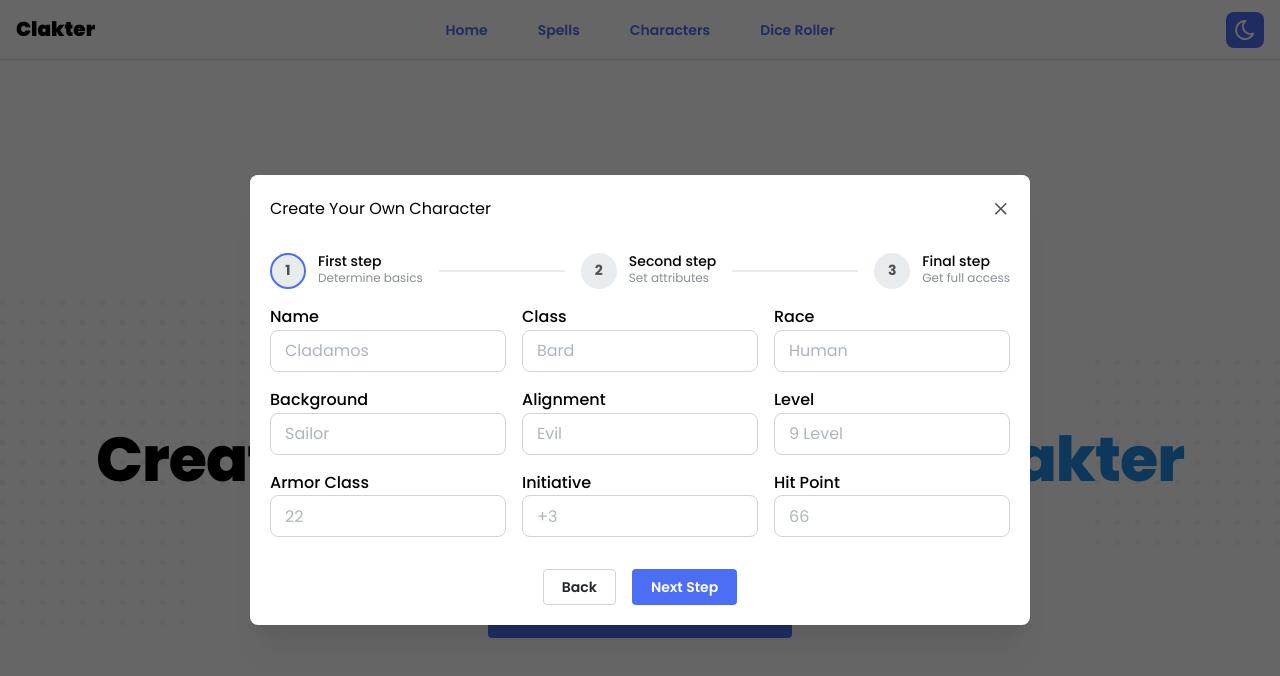
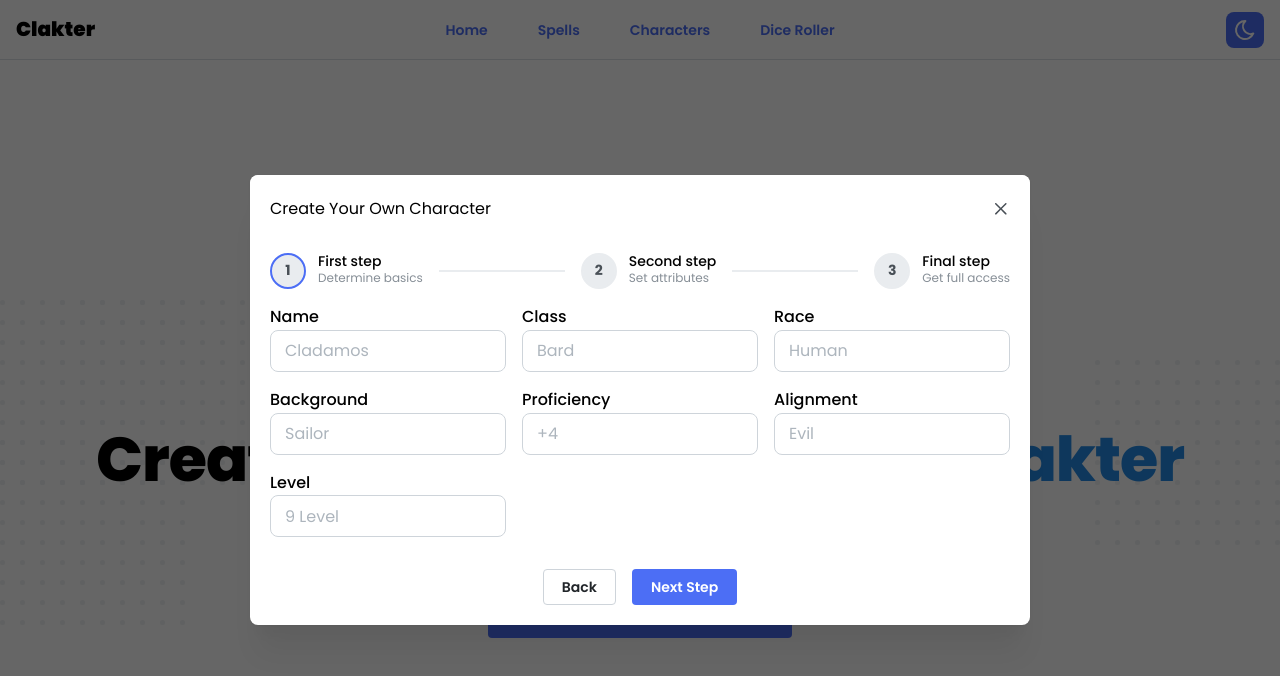
Before and after one commit to Cladamos/clakter, a React (Vite) app: page /characters in a window 1280 px wide. Both pictures are taken after a click on the button "Create Your First Character". Shown: the top 676 px of the page. Built offline with nearby package versions, Linux system fonts and the light colour scheme.

Commit message:
Feat more improved character creation modal

```diff
--- a/src/components/CreateCharacterModal.tsx
+++ b/src/components/CreateCharacterModal.tsx
@@ -1,6 +1,6 @@
 import { Modal, Stepper, Button, Group, TextInput, Stack, Card, Text, Checkbox, Grid, Container } from "@mantine/core"
 import { useForm } from "@mantine/form"
-import { IconCircleFilled, IconCheck } from "@tabler/icons-react"
+import { IconCircleFilled } from "@tabler/icons-react"
 import { notifications } from "@mantine/notifications"
 import { useState } from "react"
 
@@ -14,56 +14,64 @@ const basicsProps = [
   { label: "Class", placeholder: "Bard", key: "class" },
   { label: "Race", placeholder: "Human", key: "race" },
   { label: "Background", placeholder: "Sailor", key: "background" },
+  { label: "Proficiency", placeholder: "+4", key: "proficiency" },
   { label: "Alignment", placeholder: "Evil", key: "alignment" },
   { label: "Level", placeholder: "9 Level", key: "level" },
-  { label: "Armor Class", placeholder: "22", key: "armorClass" },
-  { label: "Initiative", placeholder: "+3", key: "initiative" },
-  { label: "Hit Point", placeholder: "66", key: "hitPoint" },
 ]
 
 const attributeInputProps = [
-  { label: "Str", key: "attributes.strength.score" },
-  { label: "Dex", key: "attributes.dexterity.score" },
-  { label: "Con", key: "attributes.constitution.score" },
-  { label: "Int", key: "attributes.intelligence.score" },
-  { label: "Wis", key: "attributes.wisdom.score" },
-  { label: "Cha", key: "attributes.charisma.score" },
+  { label: "Str", key: "attributes.0.score" },
+  { label: "Dex", key: "attributes.1.score" },
+  { label: "Con", key: "attributes.2.score" },
+  { label: "Int", key: "attributes.3.score" },
+  { label: "Wis", key: "attributes.4.score" },
+  { label: "Cha", key: "attributes.5.score" },
 ]
 
 const savingThrowInputProps = [
-  { label: "Str", key: "savingThrows.strength" },
-  { label: "Dex", key: "savingThrows.dexterity" },
-  { label: "Con", key: "savingThrows.constitution" },
-  { label: "Int", key: "savingThrows.intelligence" },
-  { label: "Wis", key: "savingThrows.wisdom" },
-  { label: "Cha", key: "savingThrows.charisma" },
+  { label: "Str", key: "savingThrows.0.score" },
+  { label: "Dex", key: "savingThrows.1.score" },
+  { label: "Con", key: "savingThrows.2.score" },
+  { label: "Int", key: "savingThrows.3.score" },
+  { label: "Wis", key: "savingThrows.4.score" },
+  { label: "Cha", key: "savingThrows.5.score" },
 ]
 
 const skillCheckInputProps = [
-  { label: "Acrobatics", key: "skillChecks.acrobatics.score" },
-  { label: "Animal Handling", key: "skillChecks.animalHandling.score" },
-  { label: "Arcane", key: "skillChecks.arcane.score" },
-  { label: "Athletics", key: "skillChecks.athletics.score" },
-  { label: "Deception", key: "skillChecks.deception.score" },
-  { label: "History", key: "skillChecks.history.score" },
-  { label: "Insight", key: "skillChecks.insight.score" },
-  { label: "Intimidation", key: "skillChecks.intimidation.score" },
-  { label: "Investigation", key: "skillChecks.investigation.score" },
-  { label: "Medicine", key: "skillChecks.medicine.score" },
-  { label: "Nature", key: "skillChecks.nature.score" },
-  { label: "Perception", key: "skillChecks.perception.score" },
-  { label: "Performance", key: "skillChecks.performance.score" },
-  { label: "Persuasion", key: "skillChecks.persuasion.score" },
-  { label: "Religion", key: "skillChecks.religion.score" },
-  { label: "Sleight Of Hand", key: "skillChecks.sleightOfHand.score" },
-  { label: "Stealth", key: "skillChecks.stealth.score" },
-  { label: "Survival", key: "skillChecks.survival.score" },
+  { label: "Acrobatics", key: "skillChecks.0.score" },
+  { label: "Animal Handling", key: "skillChecks.1.score" },
+  { label: "Arcane", key: "skillChecks.2.score" },
+  { label: "Athletics", key: "skillChecks.3.score" },
+  { label: "Deception", key: "skillChecks.4.score" },
+  { label: "History", key: "skillChecks.5.score" },
+  { label: "Insight", key: "skillChecks.6.score" },
+  { label: "Intimidation", key: "skillChecks.7.score" },
+  { label: "Investigation", key: "skillChecks.8.score" },
+  { label: "Medicine", key: "skillChecks.9.score" },
+  { label: "Nature", key: "skillChecks.10.score" },
+  { label: "Perception", key: "skillChecks.11.score" },
+  { label: "Performance", key: "skillChecks.12.score" },
+  { label: "Persuasion", key: "skillChecks.13.score" },
+  { label: "Religion", key: "skillChecks.14.score" },
+  { label: "Sleight Of Hand", key: "skillChecks.15.score" },
+  { label: "Stealth", key: "skillChecks.16.score" },
+  { label: "Survival", key: "skillChecks.17.score" },
 ]
 
 function CreateCharacterModal(props: createCharacterModalProps) {
   const [active, setActive] = useState(0)
   const nextStep = () => setActive((current) => (current < 3 ? current + 1 : current))
   const prevStep = () => setActive((current) => (current > 0 ? current - 1 : current))
+
+  const isNotEmpty = (message: string) => (value: string) => value.trim() === "" ? message : null
+
+  // required fields that return error message when not filled
+  const fields = ["name", "class", "race", "background", "proficiency"]
+
+  const validationSchema = fields.reduce((acc, field) => {
+    acc[field] = isNotEmpty(`Please fill ${field} field`)
+    return acc
+  }, {} as { [key: string]: (value: string) => string | null })
 
   const form = useForm({
     mode: "uncontrolled",
@@ -72,49 +80,47 @@ function CreateCharacterModal(props: createCharacterModalProps) {
       class: "",
       race: "",
       background: "",
+      proficiency: "",
       alignment: "",
       level: "",
-      armorClass: "",
-      initiative: "",
-      hitPoint: "",
-      attributes: {
-        strength: { score: "", effect: "+0" },
-        dexterity: { score: "", effect: "+0" },
-        constitution: { score: "", effect: "+0" },
-        intelligence: { score: "", effect: "+0" },
-        wisdom: { score: "", effect: "+0" },
-        charisma: { score: "", effect: "+0" },
-      },
-      savingThrows: {
-        strength: "+0",
-        dexterity: "+0",
-        constitution: "+0",
-        intelligence: "+0",
-        wisdom: "+0",
-        charisma: "+0",
-      },
-      skillChecks: {
-        acrobatics: { type: "dex", score: "+0" },
-        animalHandling: { type: "wis", score: "+0" },
-        arcane: { type: "int", score: "+0" },
-        athletics: { type: "str", score: "+0" },
-        deception: { type: "cha", score: "+0" },
-        history: { type: "int", score: "+0" },
-        insight: { type: "wis", score: "+0" },
-        intimidation: { type: "cha", score: "+0" },
-        investigation: { type: "int", score: "+0" },
-        medicine: { type: "wis", score: "+0" },
-        nature: { type: "int", score: "+0" },
-        perception: { type: "wis", score: "+0" },
-        performance: { type: "cha", score: "+0" },
-        persuasion: { type: "cha", score: "+0" },
-        religion: { type: "int", score: "+0" },
-        sleightOfHand: { type: "dex", score: "+0" },
-        stealth: { type: "dex", score: "+0" },
-        survival: { type: "wis", score: "+0" },
-      },
+      attributes: [
+        { name: "strength", score: "", effect: 0 },
+        { name: "dexterity", score: "", effect: 0 },
+        { name: "constitution", score: "", effect: 0 },
+        { name: "intelligence", score: "", effect: 0 },
+        { name: "wisdom", score: "", effect: 0 },
+        { name: "charisma", score: "", effect: 0 },
+      ],
+      savingThrows: [
+        { type: "str", score: "", proficiency: false },
+        { type: "dex", score: "", proficiency: false },
+        { type: "con", score: "", proficiency: false },
+        { type: "int", score: "", proficiency: false },
+        { type: "wis", score: "", proficiency: false },
+        { type: "cha", score: "", proficiency: false },
+      ],
+      skillChecks: [
+        { name: "acrobatics", type: "dex", score: "", proficiency: false },
+        { name: "animalHandling", type: "wis", score: "", proficiency: false },
+        { name: "arcane", type: "int", score: "", proficiency: false },
+        { name: "athletics", type: "str", score: "", proficiency: false },
+        { name: "deception", type: "cha", score: "", proficiency: false },
+        { name: "history", type: "int", score: "", proficiency: false },
+        { name: "insight", type: "wis", score: "", proficiency: false },
+        { name: "intimidation", type: "cha", score: "", proficiency: false },
+        { name: "investigation", type: "int", score: "", proficiency: false },
+        { name: "medicine", type: "wis", score: "", proficiency: false },
+        { name: "nature", type: "int", score: "", proficiency: false },
+        { name: "perception", type: "wis", score: "", proficiency: false },
+        { name: "performance", type: "cha", score: "", proficiency: false },
+        { name: "persuasion", type: "cha", score: "", proficiency: false },
+        { name: "religion", type: "int", score: "", proficiency: false },
+        { name: "sleightOfHand", type: "dex", score: "", proficiency: false },
+        { name: "stealth", type: "dex", score: "", proficiency: false },
+        { name: "survival", type: "wis", score: "", proficiency: false },
+      ],
     },
-    validate: {},
+    validate: validationSchema,
   })
 
   function handleModalClose() {
@@ -132,9 +138,78 @@ function CreateCharacterModal(props: createCharacterModalProps) {
     })
   }
 
+  function handleError() {
+    setActive(0)
+  }
+
+  function handleCheckboxChange(key: string, index: number) {
+    if (key.includes("savingThrows")) {
+      const newSavingThrows = [...form.getValues().savingThrows]
+      if (newSavingThrows[index].proficiency == false) {
+        const scoreVal = Number(newSavingThrows[index].score) + Number(form.getValues().proficiency)
+        newSavingThrows[index] = {
+          ...newSavingThrows[index],
+          score: scoreVal <= 0 ? String(scoreVal) : "+" + String(scoreVal),
+        }
+      } else {
+        const scoreVal = Number(newSavingThrows[index].score) - Number(form.getValues().proficiency)
+        newSavingThrows[index] = {
+          ...newSavingThrows[index],
+          score: scoreVal <= 0 ? String(scoreVal) : "+" + String(scoreVal),
+        }
+      }
+      newSavingThrows[index] = { ...newSavingThrows[index], proficiency: !newSavingThrows[index].proficiency }
+      form.setValues({ savingThrows: newSavingThrows })
+    } else {
+      const newSkillChecks = [...form.getValues().skillChecks]
+      if (newSkillChecks[index].proficiency == false) {
+        const scoreVal = Number(newSkillChecks[index].score) + Number(form.getValues().proficiency)
+        newSkillChecks[index] = {
+          ...newSkillChecks[index],
+          score: scoreVal <= 0 ? String(scoreVal) : "+" + String(scoreVal),
+        }
+      } else {
+        const scoreVal = Number(newSkillChecks[index].score) - Number(form.getValues().proficiency)
+        newSkillChecks[index] = {
+          ...newSkillChecks[index],
+          score: scoreVal <= 0 ? String(scoreVal) : "+" + String(scoreVal),
+        }
+      }
+      newSkillChecks[index] = { ...newSkillChecks[index], proficiency: !newSkillChecks[index].proficiency }
+      form.setValues({ skillChecks: newSkillChecks })
+    }
+  }
+
+  function calculateEffects() {
+    let newAttributes: { name: string; score: string; effect: number }[] = []
+    form.getValues().attributes.map((a) => newAttributes.push({ ...a, effect: ~~((Number(a.score) - 10) / 2) })) // "~~" is bitwise operator to truncate I don't want to import math
+    form.setValues({ attributes: newAttributes })
+    calculateSkills()
+  }
+
+  function calculateSkills() {
+    const newSavingThrows: { type: string; score: string; proficiency: boolean }[] = []
+    form.getValues().savingThrows.map((s, index) =>
+      newSavingThrows.push({
+        ...s,
+        proficiency: false,
+        score: form.getValues().attributes[index].effect <= 0 ? String(form.getValues().attributes[index].effect) : "+" + String(form.getValues().attributes[index].effect),
+      }),
+    )
+    form.setValues({ savingThrows: newSavingThrows })
+
+    const newSkillChecks: { name: string; type: string; score: string; proficiency: boolean }[] = []
+    form
+      .getValues()
+      .skillChecks.map((s) =>
+        form.getValues().attributes.find((a) => (a.name.includes(s.type) ? newSkillChecks.push({ ...s, proficiency: false, score: a.effect <= 0 ? String(a.effect) : "+" + String(a.effect) }) : null)),
+      )
+    form.setValues({ skillChecks: newSkillChecks })
+  }
+
   return (
     <Modal opened={props.opened} onClose={handleModalClose} size="xl" padding="lg" radius="md" centered title="Create Your Own Character">
-      <form onSubmit={form.onSubmit((val) => handleSubmit(val.class))}>
+      <form onSubmit={form.onSubmit((val) => handleSubmit(val.class), handleError)}>
         <Stepper active={active} onStepClick={setActive} size="sm" mt="xs">
           <Stepper.Step label="First step" description="Determine basics">
             <Grid>
@@ -152,6 +227,9 @@ function CreateCharacterModal(props: createCharacterModalProps) {
                   <TextInput size="md" radius="md" label={a.label} key={form.key(a.key)} {...form.getInputProps(a.key)} />
                 ))}
               </Group>
+              <Button size="lg" mb="lg" onClick={calculateEffects}>
+                Calculate saving thorws and skill checks
+              </Button>
               <Card withBorder shadow="sm" radius="md">
                 <Card.Section withBorder inheritPadding py="xs">
                   <Group justify="space-between">
@@ -159,9 +237,9 @@ function CreateCharacterModal(props: createCharacterModalProps) {
                   </Group>
                 </Card.Section>
                 <Group grow mt="sm">
-                  {savingThrowInputProps.map((s) => (
+                  {savingThrowInputProps.map((s, index) => (
                     <Group wrap="nowrap" key={s.key}>
-                      <Checkbox radius="xl" mt="lg" icon={IconCircleFilled} />
+                      <Checkbox radius="xl" mt="lg" icon={IconCircleFilled} checked={form.getValues().savingThrows[index].proficiency} onChange={() => handleCheckboxChange(s.key, index)} />
                       <TextInput size="md" radius="md" label={s.label} key={form.key(s.key)} {...form.getInputProps(s.key)} />
                     </Group>
                   ))}
@@ -177,10 +255,10 @@ function CreateCharacterModal(props: createCharacterModalProps) {
                 </Group>
               </Card.Section>
               <Grid mt="md">
-                {skillCheckInputProps.map((s) => (
+                {skillCheckInputProps.map((s, index) => (
                   <Grid.Col span={3} key={s.key}>
                     <Group wrap="nowrap">
-                      <Checkbox radius="xl" mt="lg" icon={IconCircleFilled} />
+                      <Checkbox radius="xl" mt="lg" icon={IconCircleFilled} checked={form.getValues().skillChecks[index].proficiency} onChange={() => handleCheckboxChange(s.key, index)} />
                       <TextInput size="sm" radius="md" label={s.label} key={form.key(s.key)} {...form.getInputProps(s.key)} />
                     </Group>
                   </Grid.Col>
```
